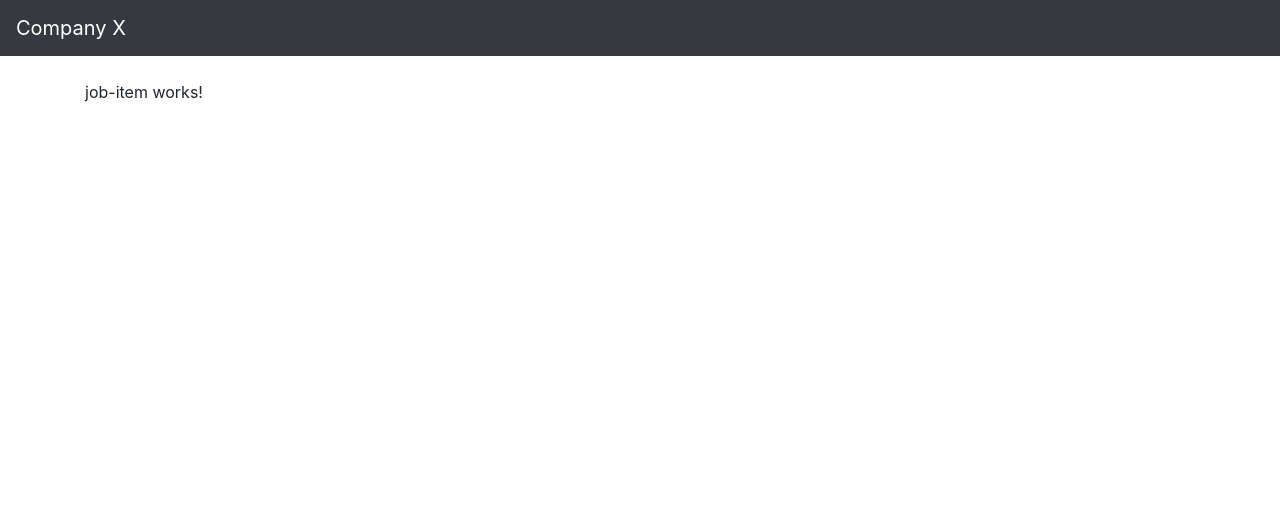
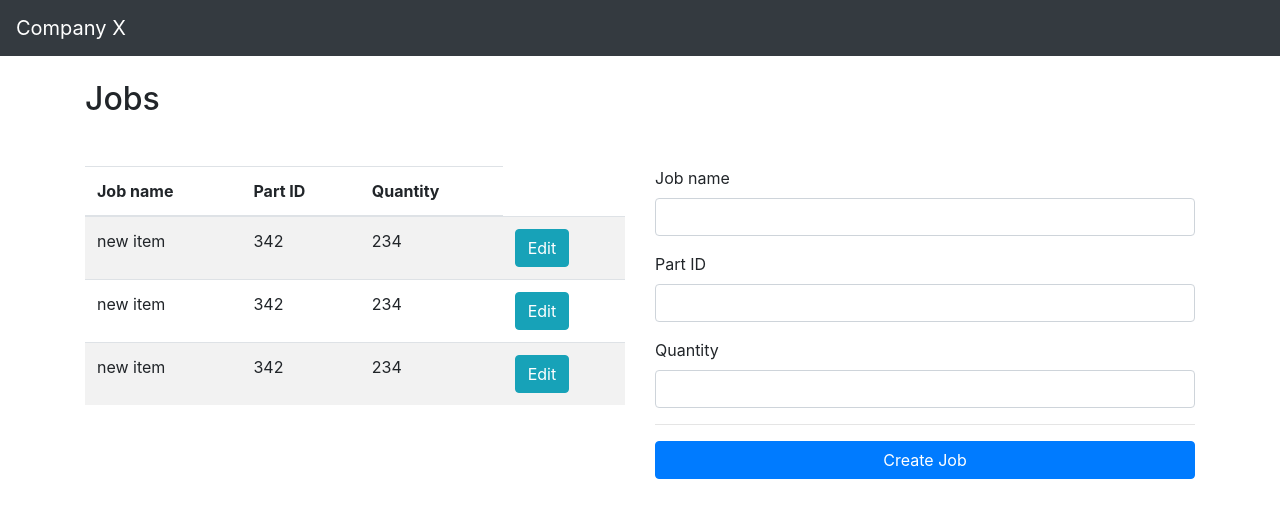
Before and after one commit to kumarmpk/csci5409_project, an Angular app in the folder compX/frontend/: page / in a window 1280 px wide. Shown: the top 518 px of the page. Built offline with nearby package versions, Linux system fonts and the light colour scheme.

Commit message:
added job list page

```diff
--- a/compX/frontend/package.json
+++ b/compX/frontend/package.json
@@ -20,6 +20,8 @@
     "@angular/platform-browser-dynamic": "~8.2.14",
     "@angular/router": "~8.2.14",
     "bootstrap": "^4.5.0",
+    "class-transformer": "^0.2.3",
+    "reflect-metadata": "^0.1.13",
     "rxjs": "~6.4.0",
     "tslib": "^1.10.0",
     "zone.js": "~0.9.1"
--- a/compX/frontend/src/app/app.module.ts
+++ b/compX/frontend/src/app/app.module.ts
@@ -4,6 +4,7 @@ import { NgModule } from '@angular/core';
 import { AppRoutingModule } from './app-routing.module';
 import { AppComponent } from './app.component';
 import { JobItemComponent } from './jobs/job-item/job-item.component';
+import { HttpClientModule } from '@angular/common/http';
 
 @NgModule({
   declarations: [
@@ -12,6 +13,7 @@ import { JobItemComponent } from './jobs/job-item/job-item.component';
   ],
   imports: [
     BrowserModule,
+    HttpClientModule,
     AppRoutingModule
   ],
   providers: [],
--- a/compX/frontend/src/app/jobs/job-item/job-item.component.html
+++ b/compX/frontend/src/app/jobs/job-item/job-item.component.html
@@ -1 +1,46 @@
-<p>job-item works!</p>
+<h2>Jobs</h2>
+<div class="row mt-5">
+    <div class="col">
+        <table class="table table-striped">
+            <thead>
+            <tr>
+                <th>Job name</th>
+                <th>Part ID</th>
+                <th>Quantity</th>
+            </tr>
+            </thead>
+            <tbody>
+                <tr *ngFor="let job of jobs">
+                    <td>{{ job.jobName }}</td>
+                    <td>{{ job.partId }}</td>
+                    <td>{{ job.qty }}</td>
+                    <td>
+                        <a class="btn btn-info">Edit</a>
+                    </td>
+                </tr>
+            </tbody>
+        </table>
+    </div>
+    <div class="col">
+        <form method="POST" action="/api960">
+            <div class="form-group">
+                <label for="jobName960">Job name</label>
+                <input type="text" name="jobName960" class="form-control" />
+            </div>
+            <div class="form-group">
+                <label for="partId960">Part ID</label>
+                <input type="text" name="partId960" class="form-control" />
+            </div>
+            <div class="form-group">
+                <label for="qty960">Quantity</label>
+                <input type="text" name="qty960" class="form-control" />
+            </div>
+            <hr />
+            <input
+                    type="submit"
+                    value="Create Job"
+                    class="btn btn-primary btn-block"
+            />
+        </form>
+    </div>
+</div>
--- a/compX/frontend/src/app/jobs/job-item/job-item.component.ts
+++ b/compX/frontend/src/app/jobs/job-item/job-item.component.ts
@@ -1,15 +1,37 @@
-import { Component, OnInit } from '@angular/core';
+import {Component, OnDestroy, OnInit} from '@angular/core';
+import { JobService } from '../../shared/services/job.service';
+import { Subscription } from 'rxjs';
+import { Job } from '../../shared/models/job.model';
 
 @Component({
   selector: 'app-job-item',
   templateUrl: './job-item.component.html',
   styleUrls: ['./job-item.component.scss']
 })
-export class JobItemComponent implements OnInit {
+export class JobItemComponent implements OnInit, OnDestroy {
 
-  constructor() { }
+  jobs = [];
+  error = null;
+  jobSub: Subscription;
+
+  constructor(private jobService: JobService) { }
 
   ngOnInit() {
+    this.onFetchJobs();
   }
 
+  ngOnDestroy() {
+    this.jobSub.unsubscribe();
+  }
+
+  onFetchJobs() {
+    this.jobSub = this.jobService.fetchJobs().subscribe(
+        jobs => {
+          this.jobs = jobs;
+        },
+        error => {
+          this.error = error.message;
+        }
+    );
+  }
 }
--- /dev/null
+++ b/compX/frontend/src/app/shared/models/job.model.ts
@@ -0,0 +1,11 @@
+import { Type } from 'class-transformer';
+
+export class Job {
+
+    // @Type(() => RecipeSection)
+    // public relatedRecipes: RecipeSection;
+    constructor(public jobName: string,
+                public partId: number,
+                public qty: number) {
+    }
+}
--- /dev/null
+++ b/compX/frontend/src/app/shared/services/job.service.ts
@@ -0,0 +1,45 @@
+import { Injectable } from '@angular/core';
+import { HttpClient } from '@angular/common/http';
+import { catchError, map } from 'rxjs/operators';
+import { Observable, throwError  } from 'rxjs';
+import { Job } from '../models/job.model';
+import { plainToClass } from 'class-transformer';
+
+@Injectable({
+  providedIn: 'root',
+})
+export class JobService {
+
+  baseURL = 'http://localhost:4000/';
+
+  constructor(private http: HttpClient) {}
+
+  fetchJobs() {
+
+    const jobs = [
+        new Job("new item", 342, 234),
+        new Job("new item", 342, 234),
+        new Job("new item", 342, 234),
+    ];
+
+    // return jobs;
+
+    return new Observable<Job[]>(observer => {
+      observer.next(jobs);
+    });
+
+    // return this.http
+    //     .get(this.baseURL + 'recipe/all')
+    //     .pipe(
+    //         map(responseData => {
+    //           const key = 'data';
+    //           if (responseData.hasOwnProperty(key)) {
+    //             return plainToClass(Job, responseData[key]) as unknown as Array<Job>;
+    //           }
+    //         }),
+    //         catchError(errorRes => {
+    //           return throwError(errorRes);
+    //         })
+    //     );
+  }
+}
```
Also changed, not shown: 1 other file (tests, documents, lock files or other folders).
